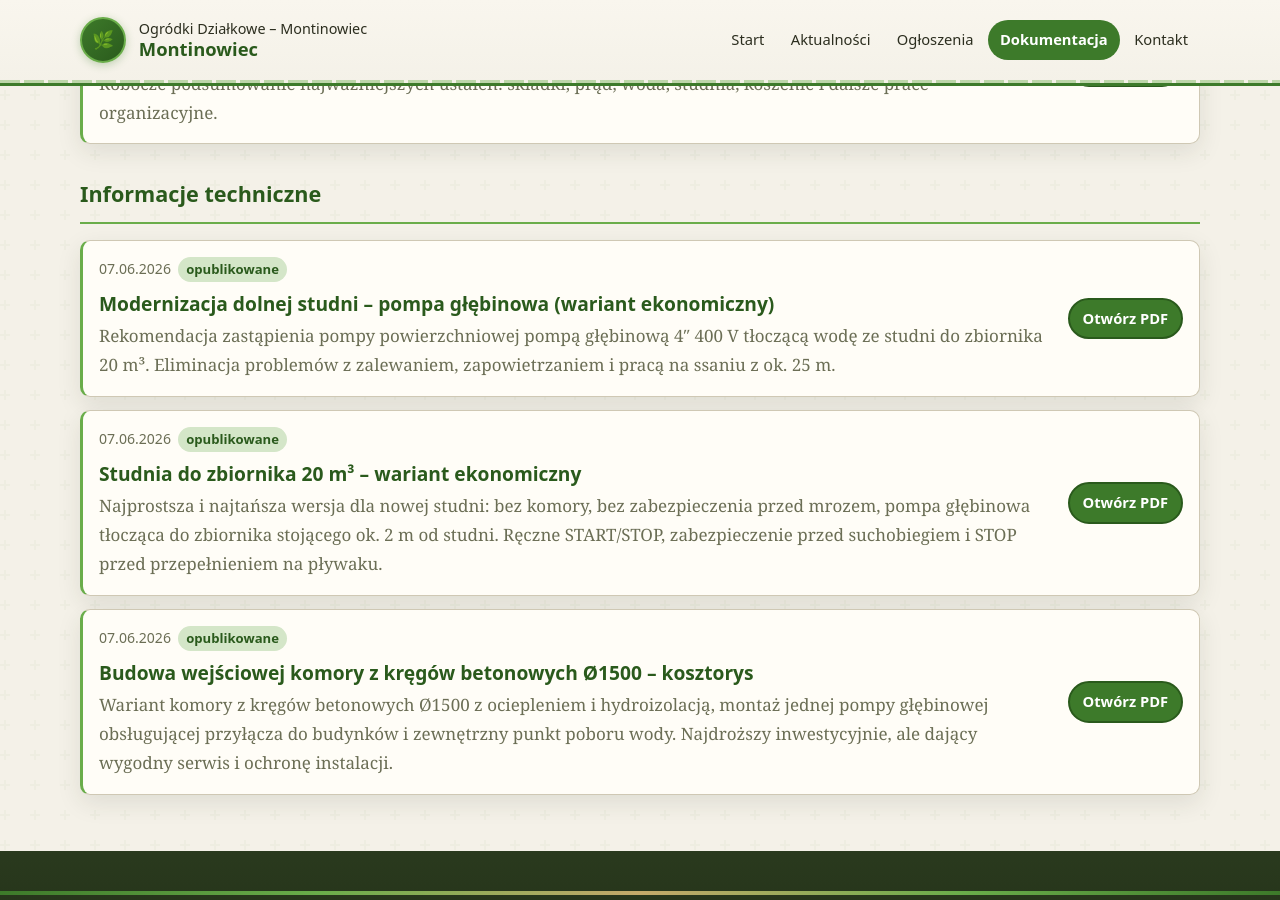
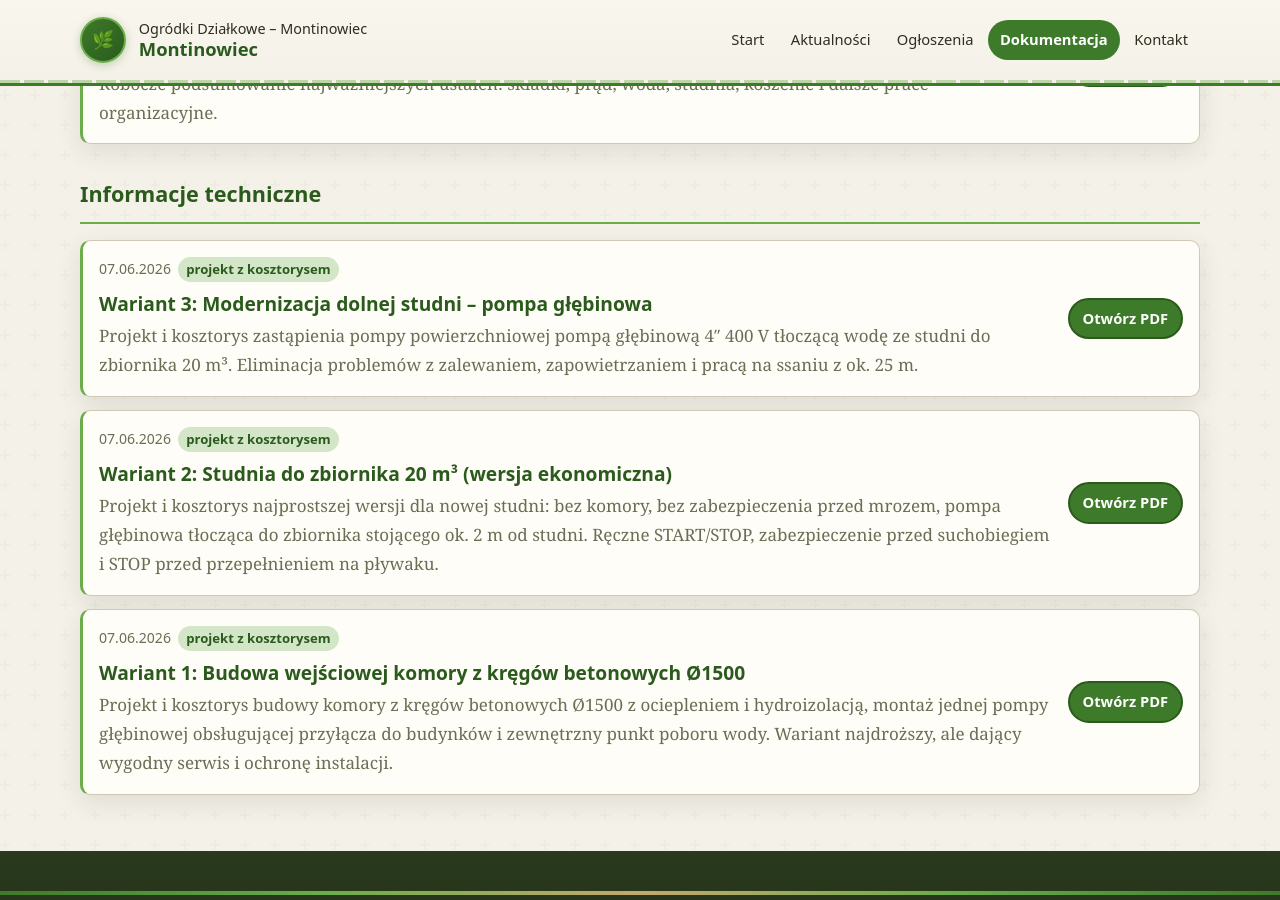
Before and after one commit to brxie/montin-page, a Jekyll site: the page built from dokumentacja.md, in a window 1280 px wide and 900 px high, scrolled down 1501 px. Built offline with Jekyll 4.4.1, drawn with Linux system fonts in a browser that asks for light colours.

Commit message:
clarify: mark technical docs as projects with cost estimates, add variant numbering

```diff
--- a/_data/documents.yml
+++ b/_data/documents.yml
@@ -39,23 +39,23 @@
   file: "/documents/analiza_utworzenie_stowarzyszenia.pdf"
   description: "Pakiet dokumentów do konsultacji przed formalnym głosowaniem nad uporządkowaniem statusu organizacyjnego."
 
-- title: "Budowa wejściowej komory z kręgów betonowych Ø1500 – kosztorys"
+- title: "Wariant 1: Budowa wejściowej komory z kręgów betonowych Ø1500"
   category: "Informacje techniczne"
   date: 2026-06-07
-  status: "opublikowane"
+  status: "projekt z kosztorysem"
   file: "/documents/projekt_kosztorys_studnia_komora_jedna_pompa.pdf"
-  description: "Wariant komory z kręgów betonowych Ø1500 z ociepleniem i hydroizolacją, montaż jednej pompy głębinowej obsługującej przyłącza do budynków i zewnętrzny punkt poboru wody. Najdroższy inwestycyjnie, ale dający wygodny serwis i ochronę instalacji."
+  description: "Projekt i kosztorys budowy komory z kręgów betonowych Ø1500 z ociepleniem i hydroizolacją, montaż jednej pompy głębinowej obsługującej przyłącza do budynków i zewnętrzny punkt poboru wody. Wariant najdroższy, ale dający wygodny serwis i ochronę instalacji."
 
-- title: "Studnia do zbiornika 20 m³ – wariant ekonomiczny"
+- title: "Wariant 2: Studnia do zbiornika 20 m³ (wersja ekonomiczna)"
   category: "Informacje techniczne"
   date: 2026-06-07
-  status: "opublikowane"
+  status: "projekt z kosztorysem"
   file: "/documents/projekt_studnia_do_zbiornika_20m3_ekonomiczny.pdf"
-  description: "Najprostsza i najtańsza wersja dla nowej studni: bez komory, bez zabezpieczenia przed mrozem, pompa głębinowa tłocząca do zbiornika stojącego ok. 2 m od studni. Ręczne START/STOP, zabezpieczenie przed suchobiegiem i STOP przed przepełnieniem na pływaku."
+  description: "Projekt i kosztorys najprostszej wersji dla nowej studni: bez komory, bez zabezpieczenia przed mrozem, pompa głębinowa tłocząca do zbiornika stojącego ok. 2 m od studni. Ręczne START/STOP, zabezpieczenie przed suchobiegiem i STOP przed przepełnieniem na pływaku."
 
-- title: "Modernizacja dolnej studni – pompa głębinowa (wariant ekonomiczny)"
+- title: "Wariant 3: Modernizacja dolnej studni – pompa głębinowa"
   category: "Informacje techniczne"
   date: 2026-06-07
-  status: "opublikowane"
+  status: "projekt z kosztorysem"
   file: "/documents/projekt_modernizacja_dolnej_studni_pompa_glebinowa_ekonomiczny.pdf"
-  description: "Rekomendacja zastąpienia pompy powierzchniowej pompą głębinową 4″ 400 V tłoczącą wodę ze studni do zbiornika 20 m³. Eliminacja problemów z zalewaniem, zapowietrzaniem i pracą na ssaniu z ok. 25 m."
+  description: "Projekt i kosztorys zastąpienia pompy powierzchniowej pompą głębinową 4″ 400 V tłoczącą wodę ze studni do zbiornika 20 m³. Eliminacja problemów z zalewaniem, zapowietrzaniem i pracą na ssaniu z ok. 25 m."
```
